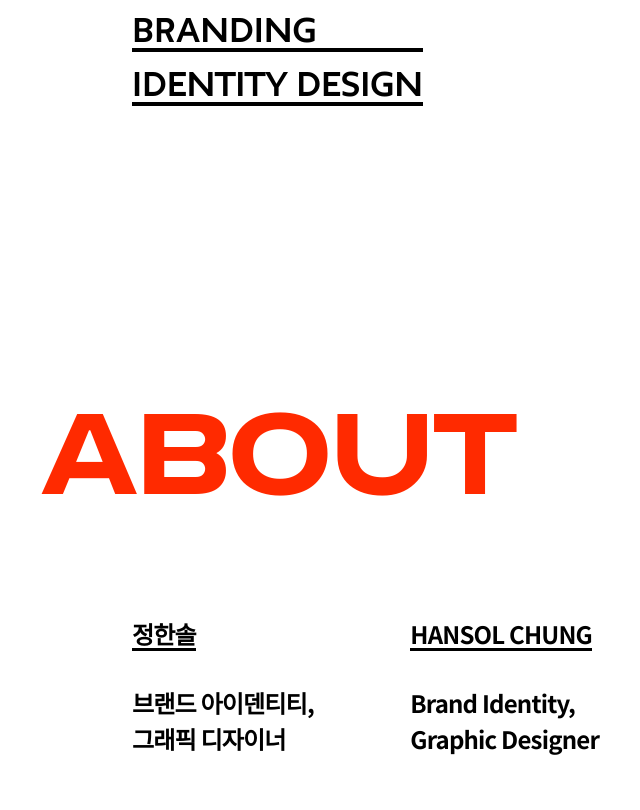
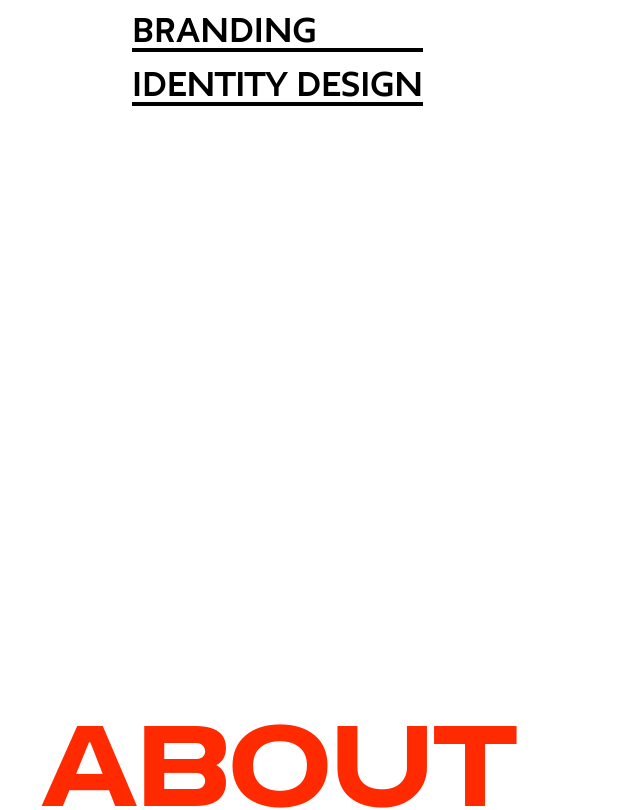
Before and after one commit to FutureSeller/solasido.kr, a Next.js app: page / in a window 1280 px wide. Shown: the part 860-1670 px from the top of the page, without its empty margins (18-658 px from the left). Built offline with nearby package versions, Linux system fonts and the light colour scheme.

Commit message:
[HOTFIX] change padding values

```diff
--- a/components/About.module.scss
+++ b/components/About.module.scss
@@ -15,18 +15,18 @@
   font-size: 16px;
   line-height: 24px;
   letter-spacing: -0.05em;
-  padding-top: 288px;
+  padding-top: 600px;
 
   @include md {
-    padding-top: 378px;
     font-size: 14px;
     line-height: 20px;
+    padding-top: 450px;
   }
 
   @include sm {
     font-size: 12px;
     line-height: 18px;
-    padding-top: 206px;
+    padding-top: 400px;
   }
 }
 
--- a/components/Main.module.scss
+++ b/components/Main.module.scss
@@ -10,6 +10,12 @@
   line-height: 110px;
   padding-top: 288px;
 
+  @include lg {
+    font-size: 80px;
+    line-height: 86px;
+    padding-top: 500px;
+  }
+
   @include md {
     font-size: 60px;
     line-height: 65px;
@@ -19,7 +25,7 @@
   @include sm {
     font-size: 32px;
     line-height: 38px;
-    padding-top: 206px;
+    padding-top: 300px;
   }
 
   @include xs {
@@ -49,6 +55,10 @@
     animation: slideIn 1s forwards;
     animation-delay: 1.5s;
 
+    @include lg {
+      border-bottom: 20px solid $red;
+    }
+
     @include md {
       top: 25.5%;
       border-bottom: 16px solid $red;
```
